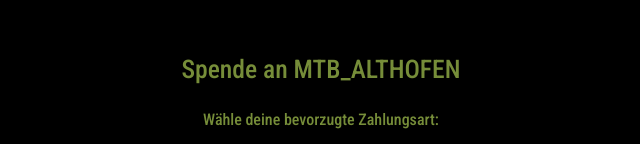
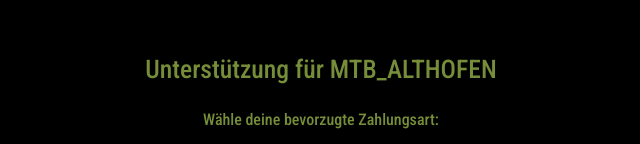
Before and after one commit to muche1233/unterstuetzung, a plain HTML site: page index.html in a window 1280 px wide. Shown: the part 335-479 px from the top of the page, without its empty margins (319-959 px from the left). Drawn offline with Linux system fonts and the light colour scheme.

Commit message:
Update index.html

```diff
--- a/index.html
+++ b/index.html
@@ -3,7 +3,7 @@
 <head>
   <meta charset="UTF-8">
   <meta name="viewport" content="width=device-width, initial-scale=1.0">
-  <title>Spende an MTB_ALTHOFEN</title>
+  <title>Unterstützung für MTB_ALTHOFEN</title>
   <!-- Roboto Condensed Medium -->
   <link href="https://fonts.googleapis.com/css2?family=Roboto+Condensed:wght@500&display=swap" rel="stylesheet">
   <style>
@@ -85,7 +85,7 @@
 <body>
   <img src="IMG-20250506-WA0001_trans.png" alt="Logo" class="logo">
   <div class="container">
-    <h1>Spende an MTB_ALTHOFEN</h1>
+    <h1>Unterstützung für MTB_ALTHOFEN</h1>
     <p>Wähle deine bevorzugte Zahlungsart:</p>
     <button onclick="window.location.href='https://www.paypal.com/paypalme/xxmuchexx'">PayPal</button>
     <button onclick="toggleBank()" aria-expanded="false" id="toggleBtn">Banküberweisung</button>
```
